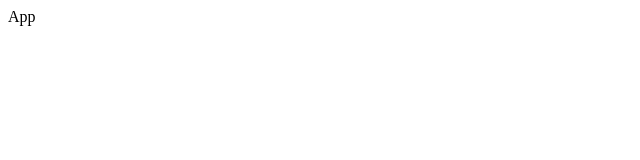
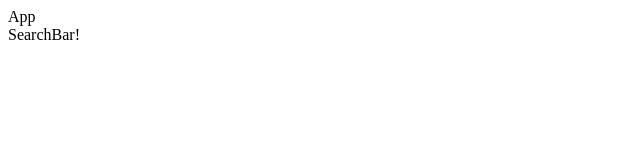
Before and after one commit to fredriklunde/react-video, a React (Create React App) app: page / in a window 1280 px wide. Shown: the top 160 px of the page, without its empty margins (0-640 px from the left). Built offline with nearby package versions, Linux system fonts and the light colour scheme.

Commit message:
new component

```diff
--- a/src/components/App.js
+++ b/src/components/App.js
@@ -1,8 +1,14 @@
 import React from 'react';
+import SearchBar from './SearchBar';
 
 class App extends React.Component {
     render() {
-        return <div> App </div>;
+        return (
+            <div>
+                App
+                <SearchBar />
+            </div>
+        );
     }
 }
 
--- /dev/null
+++ b/src/components/SearchBar.js
@@ -0,0 +1,13 @@
+import React from 'react';
+
+class SearchBar extends React.Component {
+    render () {
+        return (
+            <div>
+                SearchBar!
+            </div>
+        );
+    }
+}
+
+export default SearchBar;
```
